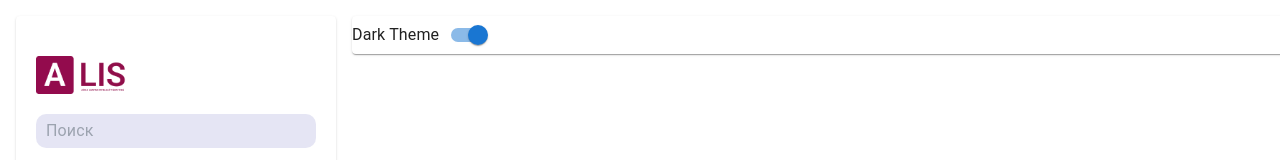
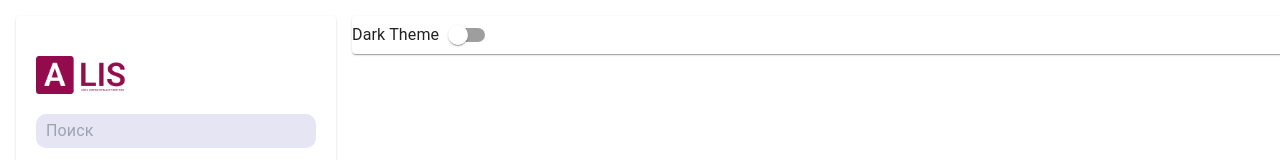
Before and after one commit to DonJuvn/alis-client, a React (Vite) app: page /settings in a window 1280 px wide. Shown: the top 160 px of the page. Built offline with nearby package versions, Linux system fonts and the light colour scheme.

Commit message:
fix settings expression
*replaced mode == light to dark

```diff
--- a/src/components/Settings/Settings.jsx
+++ b/src/components/Settings/Settings.jsx
@@ -14,7 +14,7 @@ export const Settings = () => {
         <p>Dark Theme</p>
         <Switch
           onChange={handleThemeChange}
-          defaultChecked={theme.palette.mode == 'light'}
+          defaultChecked={theme.palette.mode == 'dark'}
         />
       </Paper>
     </Box>
```
